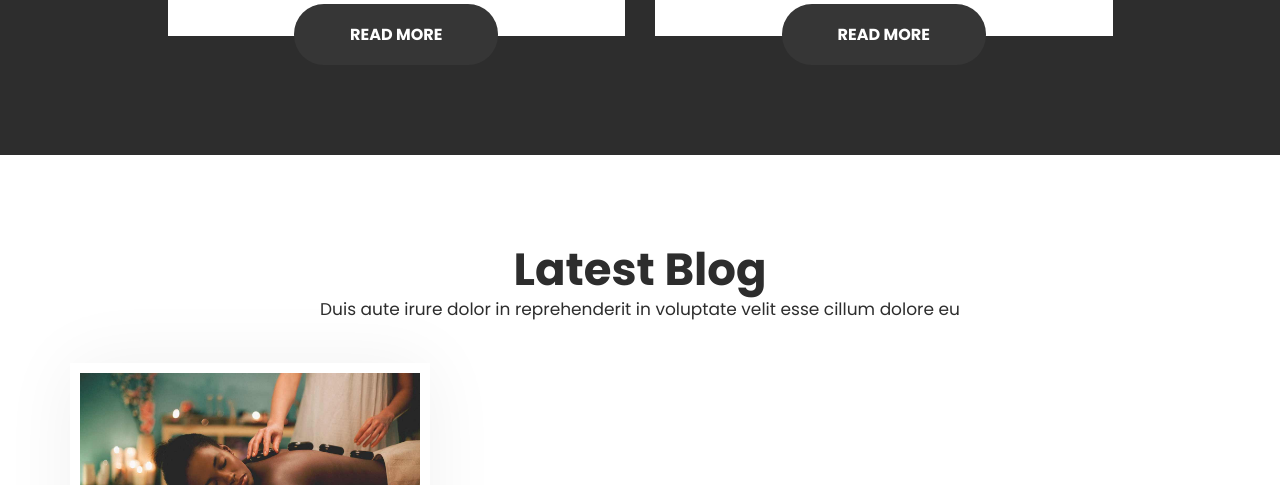
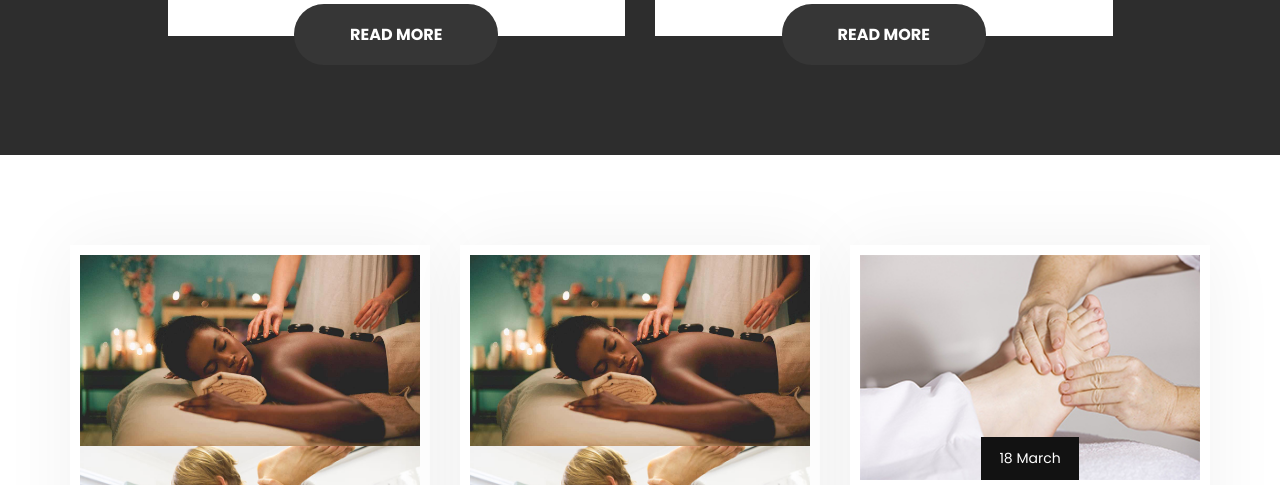
Before and after one commit to mahdirakizadeh/bliss, a Django app: page / in a window 1280 px wide. Shown: the part 6015-6500 px from the top of the page. Run offline with Django 4.2, Linux system fonts and the light colour scheme; data comes from the database, SQL or seed files in the repository; some libraries are stand-ins or nearby versions.

Commit message:
improved some skill of front

```diff
--- a/Templates/Base.html
+++ b/Templates/Base.html
@@ -57,6 +57,9 @@
                             <ul class="d-inline-flex">
                                 <input type=button value="←" onClick="javascript:history.go(-1);">
                                 <input type=button value="→" onClick="javascript:history.go(+1);">
+                                {% if request.user.is_admin %}
+                                    <li><a href="{% url 'home:bucket' %}">Bucket</a></li>
+                                {% endif %}
                                 <li><a class="active" href="{% url 'home:home' %}">Home</a></li>
                                 <li><a href="{% url 'about:about' %}">About</a></li>
                                 <li><a href="{% url 'product:product' %}">Service</a></li>
@@ -400,31 +403,31 @@
 <div class="blog">
     <div class="container">
         <div class="row">
-            <div class="col-md-12">
-                <div class="titlepage text_align_center ">
-                    <h2>Latest Blog</h2>
-                    <p>Duis aute irure dolor in reprehenderit in voluptate velit esse cillum dolore eu</p>
-                </div>
-            </div>
-        </div>
-
-        {% for bl in blog %}
-            <div class="row d_flex">
-                <div class=" col-md-4">
-                    <div class="latest">
-                        {% for img in imgb %}
-                            <figure><img src="{{ img.image.url }}" alt="#"/></figure>
-                        {% endfor %}
-                        <span>{{ bl.created }}</span>
-                        <div class="nostrud">
-                            <h3>{{ blog.title }}</h3>
-                            <p>{{ blog.body | truncatewords:28 }}</p>
-                            <a class="read_more" href="blog.html">Read More</a>
-                        </div>
-                    </div>
-                </div>
-            </div>
-        {% endfor %}
+{#            <div class="col-md-12">#}
+{#                <div class="titlepage text_align_center ">#}
+{#                    <h2>Latest Blog</h2>#}
+{#                    <p>Duis aute irure dolor in reprehenderit in voluptate velit esse cillum dolore eu</p>#}
+{#                </div>#}
+{#            </div>#}
+{#        </div>#}
+{##}
+{#        {% for bl in blog %}#}
+{#            <div class="row d_flex">#}
+{#                <div class=" col-md-4">#}
+{#                    <div class="latest">#}
+{#                        {% for img in imgb %}#}
+{#                            <figure><img src="{{ img.image.url }}" alt="#"/></figure>#}
+{#                        {% endfor %}#}
+{#                        <span>{{ bl.created }}</span>#}
+{#                        <div class="nostrud">#}
+{#                            <h3>{{ blog.title }}</h3>#}
+{#                            <p>{{ blog.body | truncatewords:28 }}</p>#}
+{#                            <a class="read_more" href="blog.html">Read More</a>#}
+{#                        </div>#}
+{#                    </div>#}
+{#                </div>#}
+{#            </div>#}
+{#        {% endfor %}#}
 
 
         {% for bl2 in blog %}
@@ -465,8 +468,7 @@
         <div class="row d_flex grig">
             <div class="col-md-6">
                 <div class="about_img">
-                    <figure><img src="{% static 'images/about_img.jpg' %}" alt="#"/>
-                    </figure>
+                    <figure><img src="{% static 'images/about_img.jpg' %}" alt="#"/></figure>
                 </div>
             </div>
             <div class="col-md-6 order">
--- a/Templates/inc/message.html
+++ b/Templates/inc/message.html
@@ -0,0 +1,6 @@
+{% if messages %}
+    {% for msg in messages %}
+         <p class="alert alert-{{ msg.tags }}">{{ msg }}</p>
+    {% endfor %}
+
+{% endif %}
```
Also changed, not shown: Templates/Base2.html (+46 -1 lines), products/templates/products/service-detail.html (+8 -0 lines).
